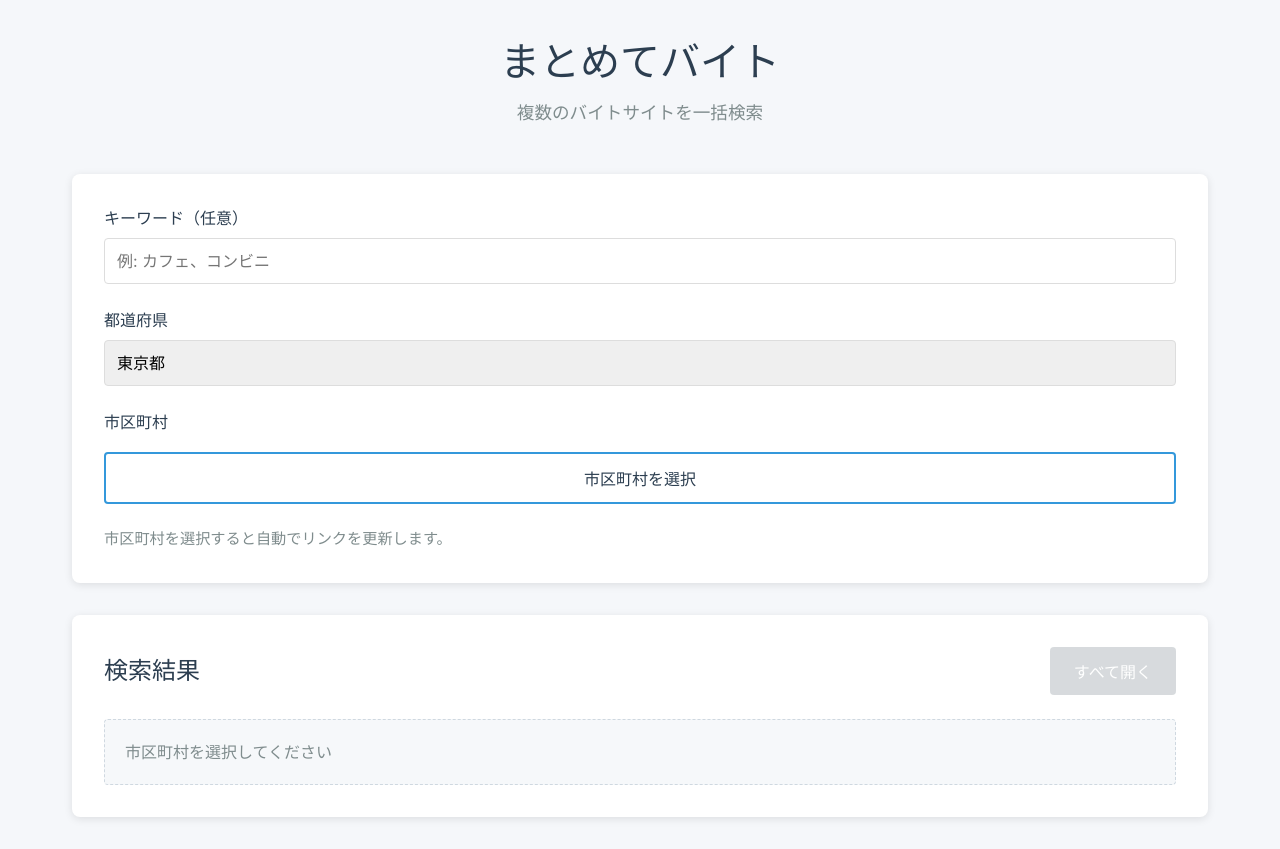
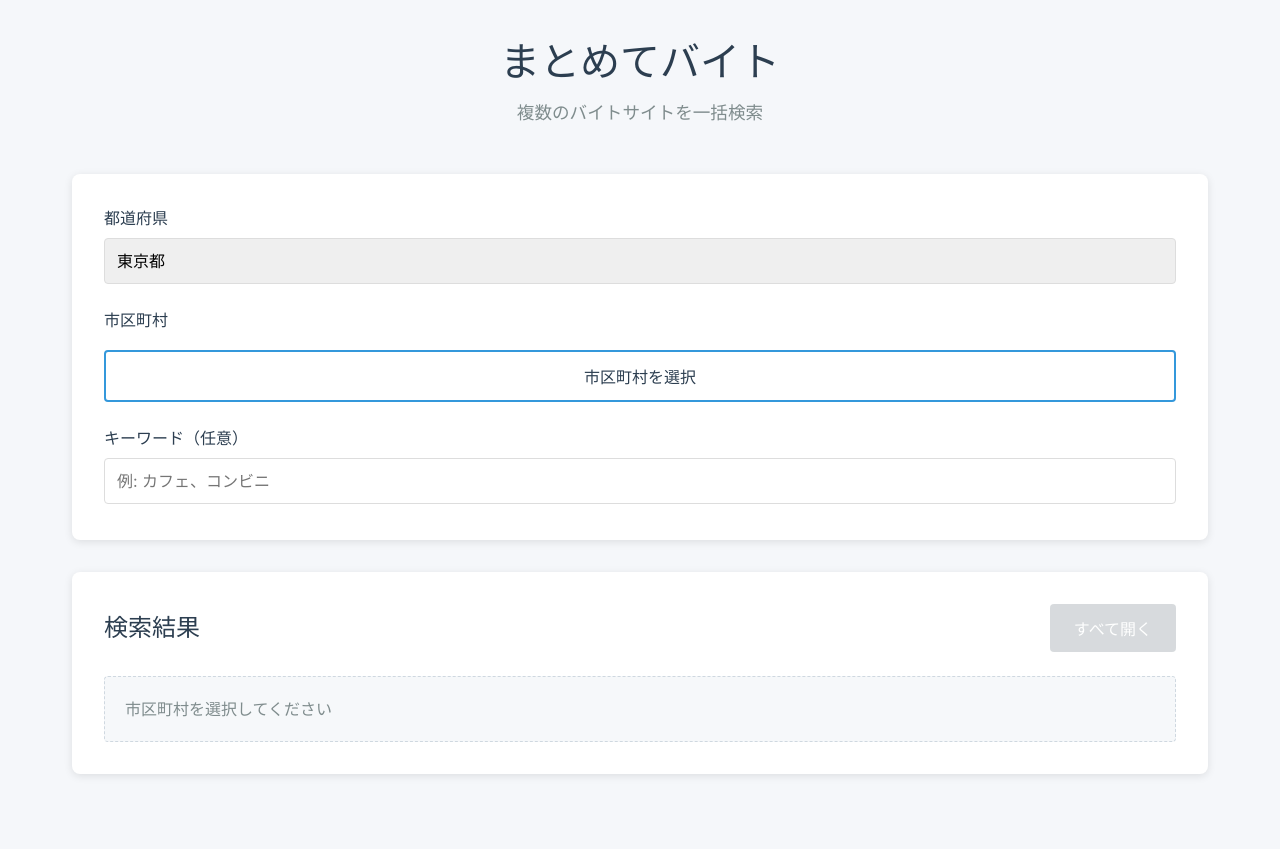
Before and after one commit to oyajun/matomete-baito, a React (Vite) app: page / in a window 1280 px wide. After the commit the page ends 806 px from the top, so only its background shows below. Built offline with nearby package versions, Linux system fonts and the light colour scheme.

Commit message:
都道府県ホバー

```diff
--- a/src/App.css
+++ b/src/App.css
@@ -41,6 +41,10 @@
   margin-bottom: 1.5rem;
 }
 
+.search-form .form-group:last-of-type {
+  margin-bottom: 0.25rem;
+}
+
 .form-group label {
   display: block;
   font-weight: 600;
@@ -56,6 +60,11 @@
   border: 1px solid #ddd;
   border-radius: 4px;
   transition: border-color 0.3s;
+}
+
+.form-group select:hover,
+.form-group select:active {
+  cursor: pointer;
 }
 
 .form-group input[type='text']:focus,
--- a/src/components/SearchForm.tsx
+++ b/src/components/SearchForm.tsx
@@ -57,17 +57,6 @@ export function SearchForm({ onCriteriaChange }: SearchFormProps) {
     <>
       <form onSubmit={handleSubmit} className="search-form">
         <div className="form-group">
-          <label htmlFor="keyword">キーワード（任意）</label>
-          <input
-            type="text"
-            id="keyword"
-            value={keyword}
-            onChange={(e) => setKeyword(e.target.value)}
-            placeholder="例: カフェ、コンビニ"
-          />
-        </div>
-
-        <div className="form-group">
           <label htmlFor="prefecture">都道府県</label>
           <select
             id="prefecture"
@@ -104,7 +93,17 @@ export function SearchForm({ onCriteriaChange }: SearchFormProps) {
             </button>
           </div>
         )}
-        <p className="auto-search-note">市区町村を選択すると自動でリンクを更新します。</p>
+
+        <div className="form-group">
+          <label htmlFor="keyword">キーワード（任意）</label>
+          <input
+            type="text"
+            id="keyword"
+            value={keyword}
+            onChange={(e) => setKeyword(e.target.value)}
+            placeholder="例: カフェ、コンビニ"
+          />
+        </div>
       </form>
 
       {isModalOpen && currentPrefecture && (
```
